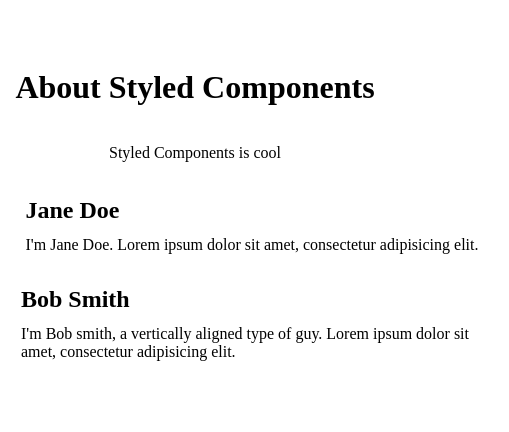
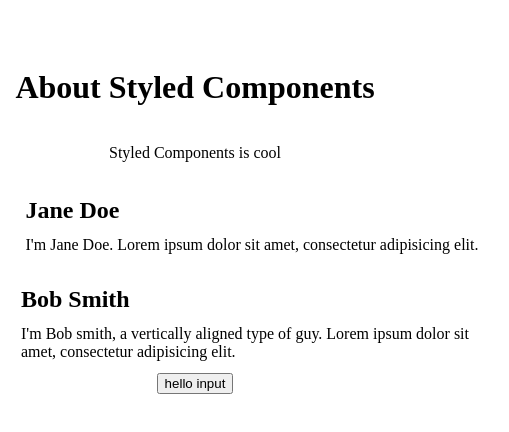
Before and after one commit to plee1295/lucky-test-site-gatsby, a Gatsby site: page / in a window 1280 px wide. Shown: the full height of the page, 445-954 px from the left. Built offline with nearby package versions, Linux system fonts and the light colour scheme; Gatsby itself is replaced by a stand-in of ours.

Commit message:
Add input with value attr

```diff
--- a/src/pages/index.js
+++ b/src/pages/index.js
@@ -72,6 +72,7 @@ export default function UsersList() {
         avatar="https://s3.amazonaws.com/uifaces/faces/twitter/vladarbatov/128.jpg"
         excerpt="I'm Bob smith, a vertically aligned type of guy. Lorem ipsum dolor sit amet, consectetur adipisicing elit."
       />
+      <input type="submit" value="hello input" />
     </Container>
   )
 }
```
